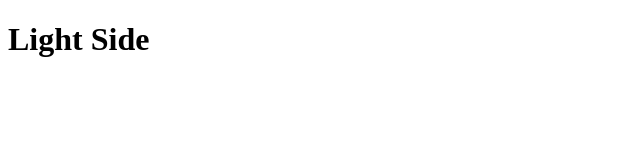
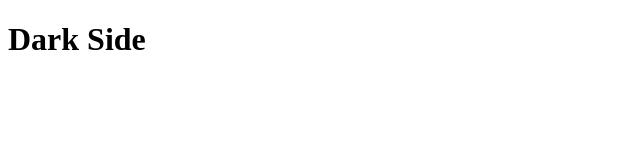
Before and after one commit to HannaPototska/gitbranch, a plain HTML site: page index.html in a window 1280 px wide. Shown: the full height of the page, 0-640 px from the left. Drawn offline with Linux system fonts and the light colour scheme.

Commit message:
changes in newbranch

```diff
--- a/index.html
+++ b/index.html
@@ -7,6 +7,6 @@
     <link rel="stylesheet" href="style.css">
 </head>
 <body>
-    <h1>Light Side</h1>
+    <h1>Dark Side</h1>
 </body>
 </html>
```
